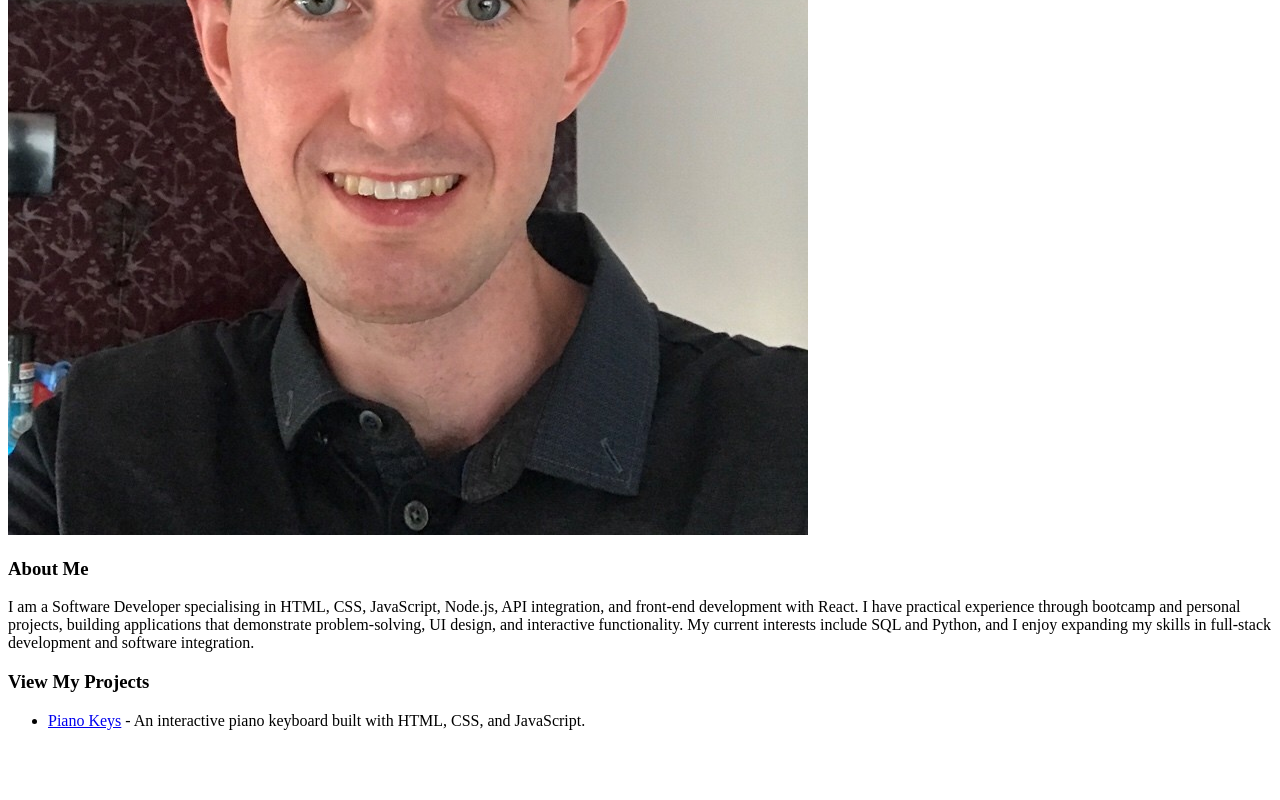
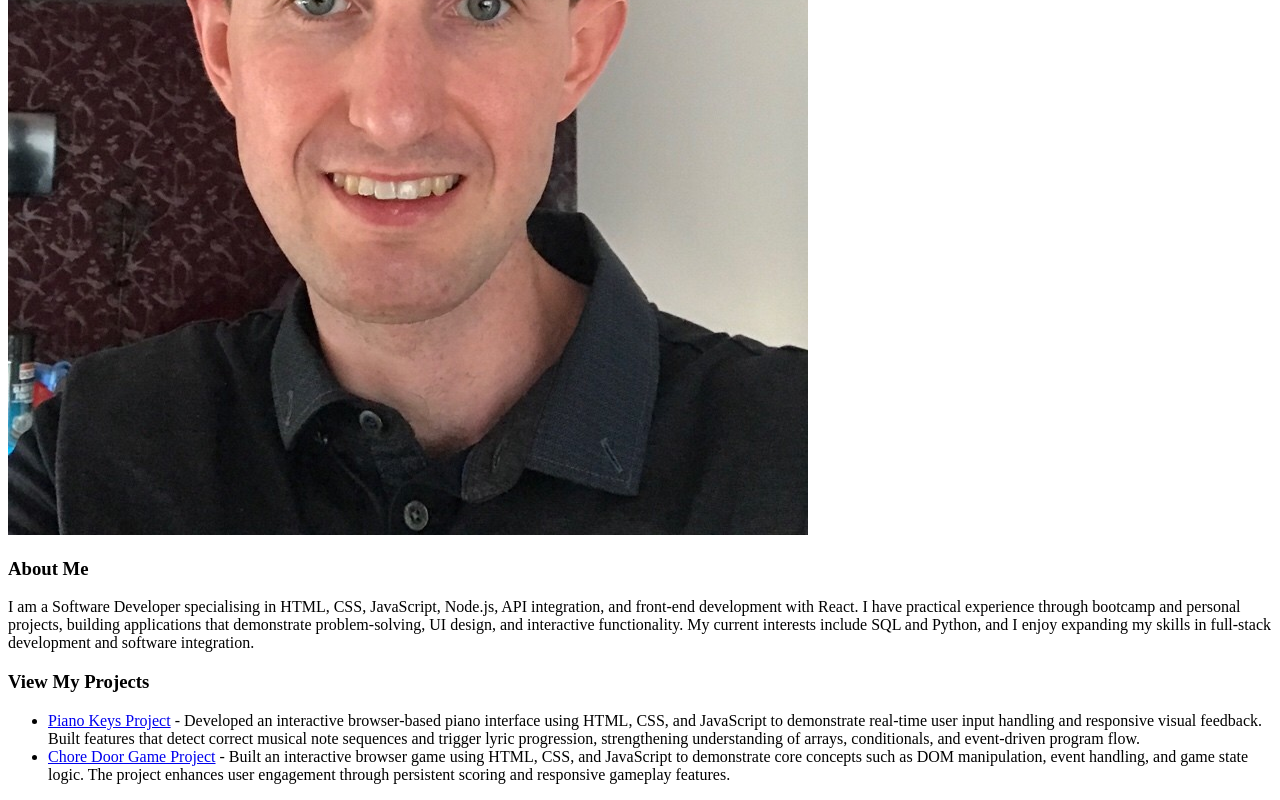
Before and after one commit to joshbingham/joshbingham, a plain HTML site: page index.html in a window 1280 px wide. Shown: the part 480-1280 px from the top of the page. Before the commit the page ends 1226 px from the top, so only its background shows below. Drawn offline with Linux system fonts and the light colour scheme.

Commit message:
Add project descriptions

```diff
--- a/index.html
+++ b/index.html
@@ -13,7 +13,7 @@
         <h2>Software Developer - JavaScript | Node.js</h2>
         <nav>
             <ul>
-                <li><a href="https://docs.google.com/document/d/1JIDR4gTK54-0t0U4Ym14s5TCeE72XJ2qixHdLqI_nf0/edit?usp=sharing" target="_blank">View My CV</a></li>
+                <li><a href="https://docs.google.com/document/d/1JIDR4gTK54-0t0U4Ym14s5TCeE72XJ2qixHdLqI_nf0/edit?usp=sharing" target="_blank" rel="noopener noreferrer">View My CV</a></li>
                 <li><a href="#about">About Me</a></li>
                 <li><a href="#projects">View My Projects</a></li>
                 <li><a href="#contact">Contact Me</a></li>
@@ -32,7 +32,8 @@
     <section id="projects">
         <h3>View My Projects</h3>
         <ul>
-            <li><a href="https://joshbingham.github.io/Piano-Keys/" target="_blank" rel="noopener noreferrer">Piano Keys</a> - An interactive piano keyboard built with HTML, CSS, and JavaScript.</li>
+            <li><a href="https://joshbingham.github.io/Piano-Keys/" target="_blank" rel="noopener noreferrer">Piano Keys Project</a> - Developed an interactive browser-based piano interface using HTML, CSS, and JavaScript to demonstrate real-time user input handling and responsive visual feedback. Built features that detect correct musical note sequences and trigger lyric progression, strengthening understanding of arrays, conditionals, and event-driven program flow.</li>
+            <li><a href="https://joshbingham.github.io/Chore-Door/" target="_blank" rel="noopener noreferrer">Chore Door Game Project</a> - Built an interactive browser game using HTML, CSS, and JavaScript to demonstrate core concepts such as DOM manipulation, event handling, and game state logic. The project enhances user engagement through persistent scoring and responsive gameplay features.</li>
 
 </body>
 </html>
```
